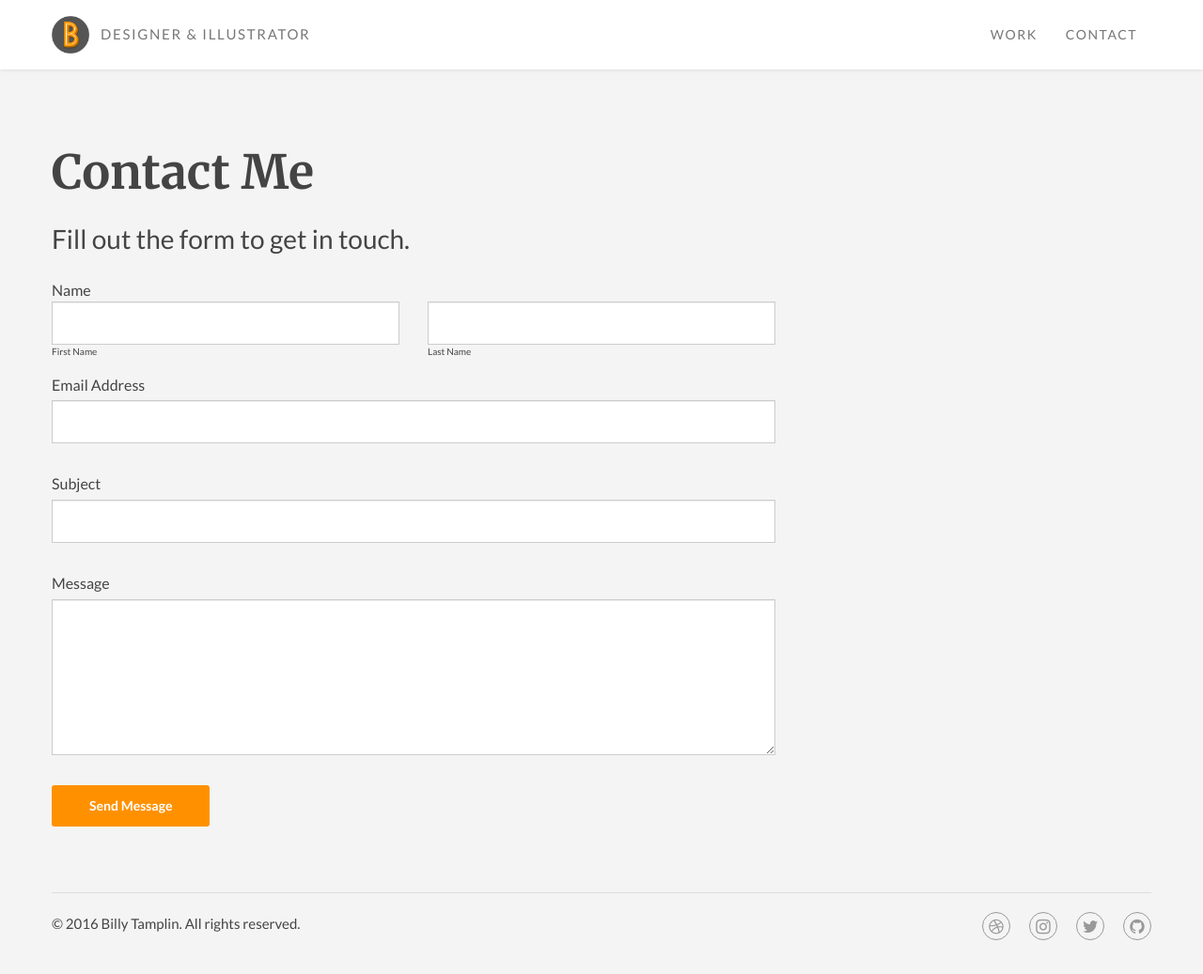
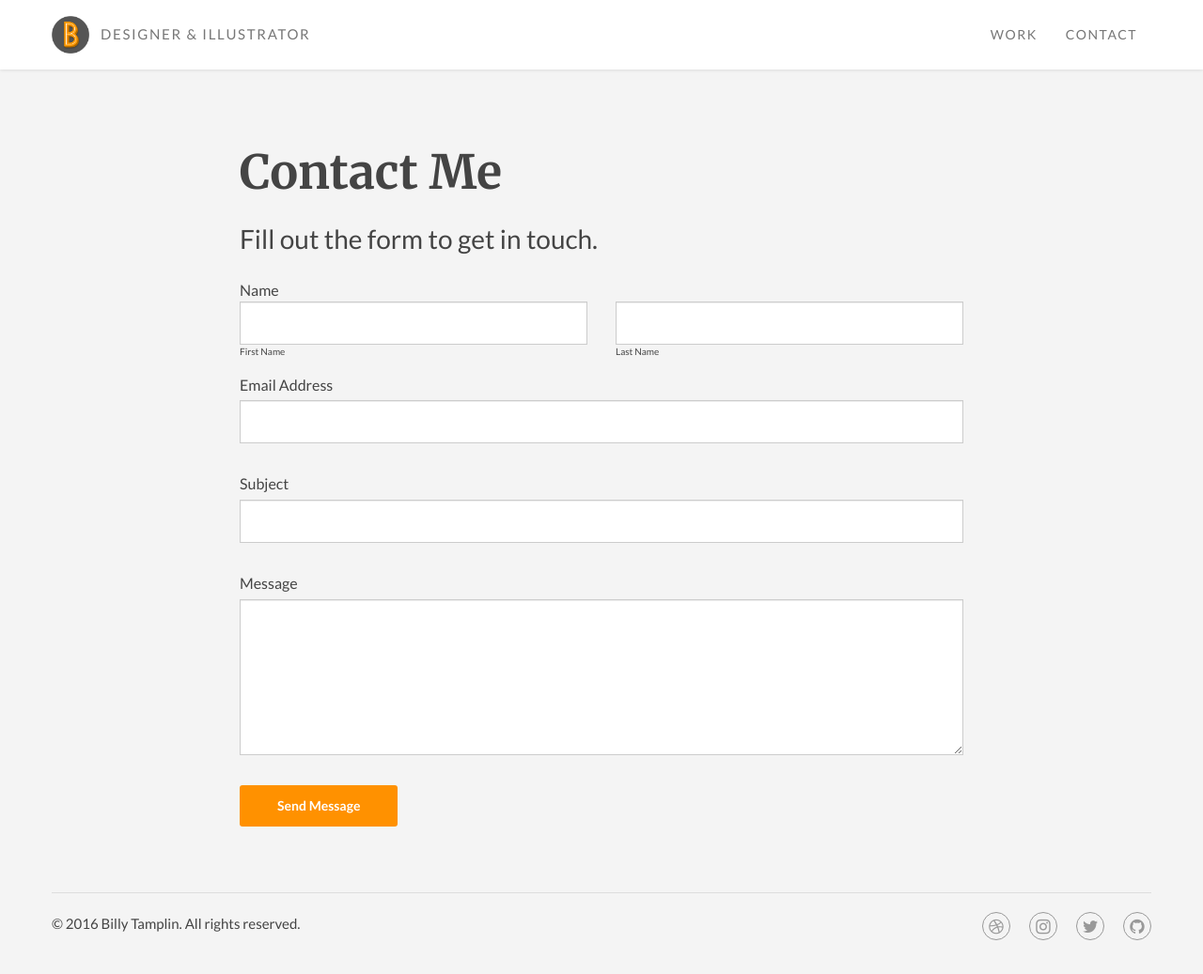
Before and after one commit to btamps/btamps.github.io, a Jekyll site: the page built from contact/index.markdown, in a window 1280 px wide and 1037 px high. Shown: the whole window at 94% size. Built offline with Jekyll 4.4.1, drawn with Linux system fonts in a browser that asks for light colours; nearby versions of some CDN libraries.

Commit message:
changed layout

```diff
--- a/contact/index.markdown
+++ b/contact/index.markdown
@@ -7,7 +7,7 @@ menu: main
 
 <div class="container contact-wrapper">
   <div class="row">
-    <div class="col-sm-8">
+    <div class="col-sm-8 col-md-offset-2">
       <h1>Contact Me</h1>
       <h3>Fill out the form to get in touch.</h3>
       <form action="https://formspree.io/billytamplin@gmail.com"
@@ -41,5 +41,6 @@ menu: main
         <input type="hidden" name="_next" value="/thank-you/" />
       </form>
     </div>
+
   </div>
 </div>
```
